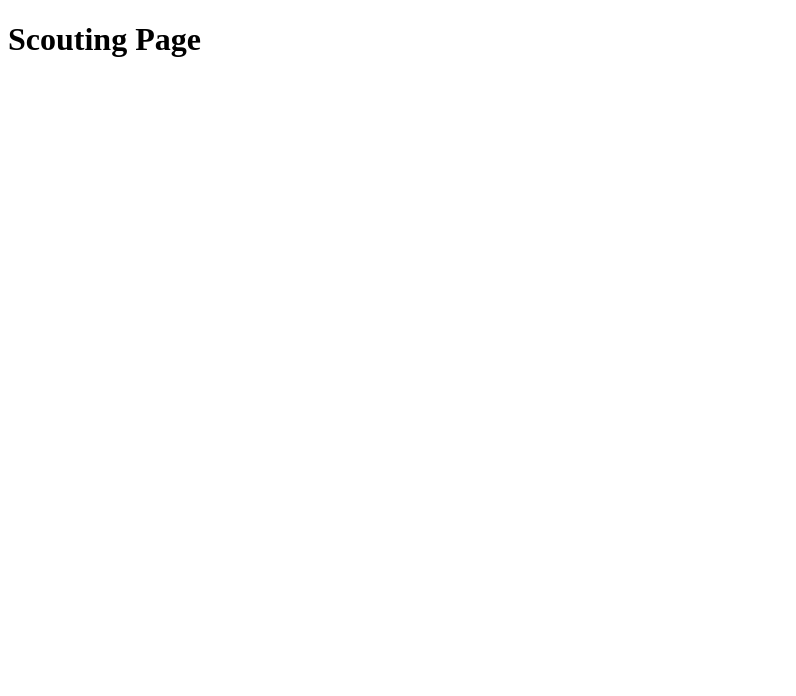
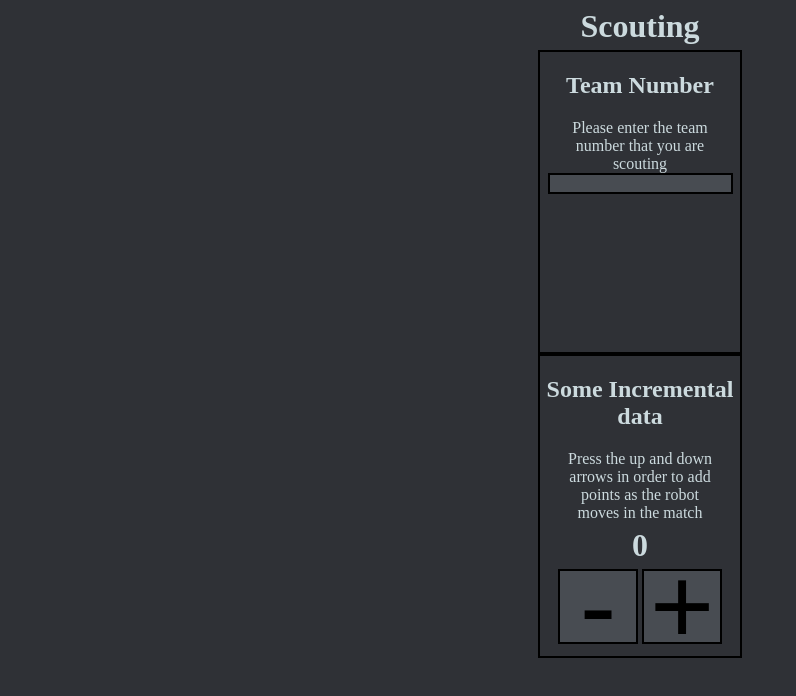
Before and after one commit to enilsson18/scoutingservice, a website: page index.html in a window 1280 px wide. Shown: the whole page, without its empty margins (0-796 px from the left). Drawn offline with nearby package versions, Linux system fonts and the light colour scheme; no server answers.

Commit message:
added sheets api and sample html

```diff
--- a/clientscript.js
+++ b/clientscript.js
@@ -1,5 +1,22 @@
 var socket = io();
 
 socket.on("connect", function(){
+   console.log("connected")
    socket.emit("newConnection");
 });
+
+function init(){
+   inc = 0;
+}
+
+function upButton(){
+   inc += 1;
+   document.getElementById("incdata").innerHTML = inc;
+}
+
+function downButton(){
+   if (inc > 0) {
+      inc -= 1;
+   }
+   document.getElementById("incdata").innerHTML = inc;
+}
--- /dev/null
+++ b/credentials.json
@@ -0,0 +1 @@
+{"installed":{"client_id":"788580763884-7j4oi32cgkglttofosp2lac32ortltj2.apps.googleusercontent.com","project_id":"scoutingservice-1574390445798","auth_uri":"https://accounts.google.com/o/oauth2/auth","token_uri":"https://oauth2.googleapis.com/token","auth_provider_x509_cert_url":"https://www.googleapis.com/oauth2/v1/certs","client_secret":"-XN0BwxKsNS76lssPKpOKLCi","redirect_uris":["urn:ietf:wg:oauth:2.0:oob","http://localhost"]}}
--- a/index.html
+++ b/index.html
@@ -1,13 +1,23 @@
-<!DOCTYPE html>
-<html lang="en">
+<html>
 <head>
-    <meta charset="UTF-8">
     <title>Scouting</title>
+    <link rel="stylesheet" type="text/css" href="style.css"/>
 </head>
-<body>
-    <h1>Scouting Page</h1>
-    <script src="/socket.io/socket.io.js"></script>
-    <script src="https://code.jquery.com/jquery-1.11.1.js"></script>
-    <script src="clientscript.js"></script>
+<body onload="init()">
+<h1>Scouting</h1>
+<div class="prompt">
+    <h2>Team Number</h2>
+    <p>Please enter the team number that you are scouting</p>
+    <input id="teamnum" type="text" value=""/>
+</div>
+<div class="prompt">
+    <h2>Some Incremental data</h2>
+    <p>Press the up and down arrows in order to add points as the robot moves in the match</p>
+    <h1 id="incdata">0</h1>
+    <input class="butt" id="downbutton" type="button" value="-" onclick="downButton()"/>
+    <input class="butt" id="upbutton" type="button" value="+" onclick="upButton()"/>
+</div>
+<script src="/socket.io/socket.io.js"></script>
+<script src="/clientscript.js"></script>
 </body>
-</html>
+</html
--- a/package.json
+++ b/package.json
@@ -11,7 +11,10 @@
   "license": "ISC",
   "dependencies": {
     "express": "^4.17.1",
+    "googleapis": "^39.2.0",
     "node": "^13.1.0",
-    "socket.io": "^2.3.0"
+    "save": "^2.4.0",
+    "socket.io": "^2.3.0",
+    "socket.io-client": "^2.3.0"
   }
 }
--- a/server.js
+++ b/server.js
@@ -5,6 +5,10 @@ var port = process.env.PORT || 2000;
 
 app.get('/', function(req,res){
     res.sendFile(__dirname + "/index.html");
+});
+
+app.get('/:File', function(req,res){
+    res.sendFile(__dirname + "/" + req.params.File);
 });
 
 io.on("connection", function (socket){
--- /dev/null
+++ b/style.css
@@ -0,0 +1,46 @@
+html {
+    background: #2F3136;
+}
+
+body {
+    text-align:center;
+    color:#CCDADE;
+}
+
+p {
+    width:80%;
+    margin: auto;
+}
+
+input {
+    text-align:center;
+    border: solid 2px black;
+    background: #484C52;
+}
+
+.prompt {
+    margin: auto;
+    width: 200px;
+    height: 300px;
+    border: solid 2px black;
+}
+
+body::-webkit-scrollbar {
+    background: #000;
+}
+
+body::-webkit-scrollbar-thumb {
+    background-color: #ff8300;
+}
+
+h1 {
+    margin: 5px 0px 5px 0px;
+}
+
+.butt {
+    margin: 0px;
+    width:40%;
+    height: 25%;
+    font-size: 110px;
+    line-height: 0px;
+}
--- /dev/null
+++ b/token.json
@@ -0,0 +1 @@
+{"access_token":"ya29.Il-yBwNm08Zhx39MuG3MGNoIznOoLp7P-U_HHwsbApNJN5ubEGZofY337LXnaM5y68ef4Vf5_hzQ8-_6Ny3epZof8HAUpWMkCez8wl0u8Oikc1CxEwo6nV0KbPXKkYnQHA","refresh_token":"1//0ftnprUicwNmJCgYIARAAGA8SNwF-L9IrMMl3sTKWtUQpCPrQ9q5tdMmnvg9bmBIJfZsrdNatbMCg7Z7KKcm6Cg6KxqHA-U6daVQ","scope":"https://www.googleapis.com/auth/spreadsheets.readonly","token_type":"Bearer","expiry_date":1574394295722}
```
Also changed, not shown: sheets.js (added, +92 -0 lines), 1 other file.
